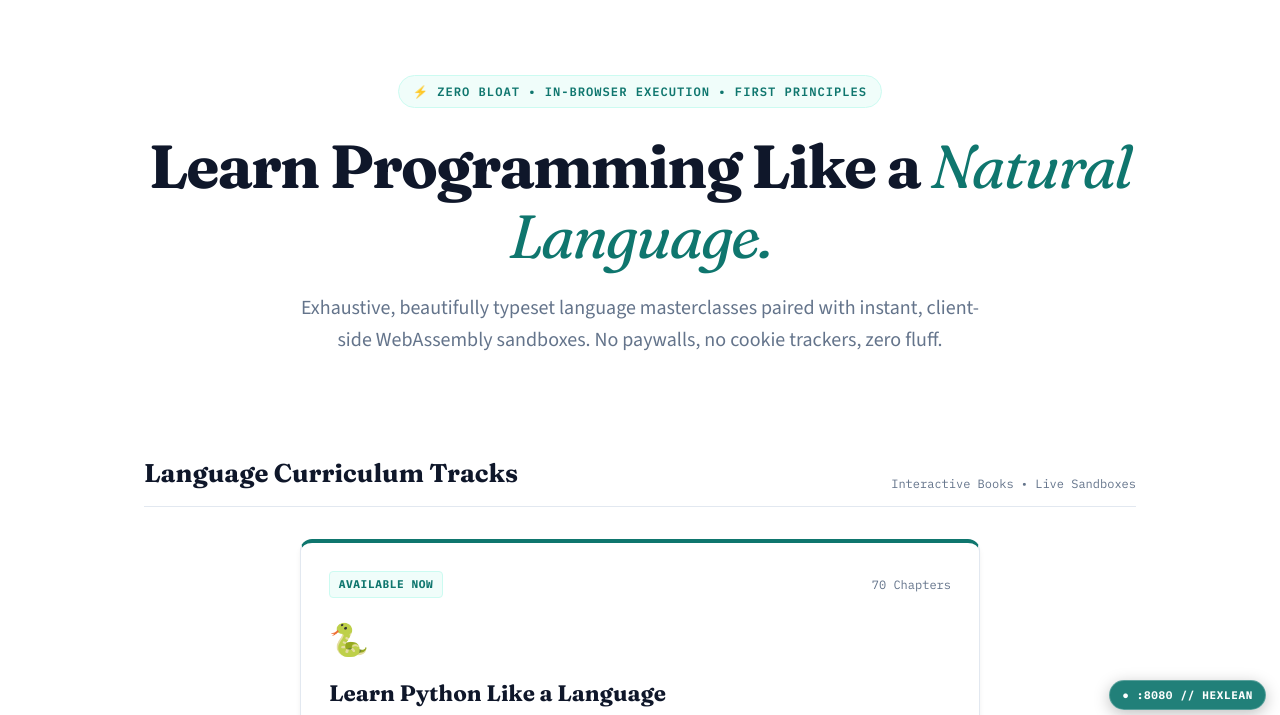
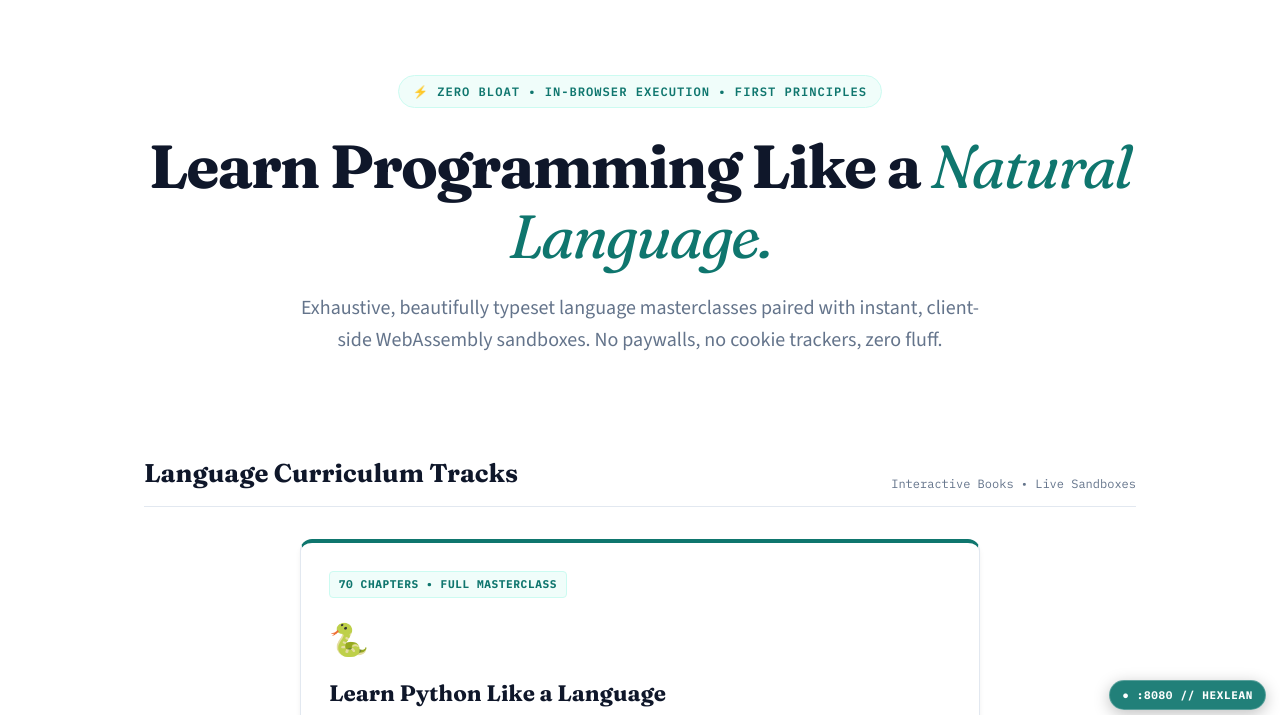
Before and after one commit to shadowpbx/hexlean, a plain HTML site: page index.html in a window 1280 px wide. Shown: the part 76-791 px from the top of the page. Drawn offline with nearby package versions, Linux system fonts and the light colour scheme.

Commit message:
style: update python track badge to 70 CHAPTERS • FULL MASTERCLASS

```diff
--- a/index.html
+++ b/index.html
@@ -520,8 +520,7 @@
         <article class="track-card active">
           <div>
             <div class="track-header">
-              <span class="track-badge-active">Available Now</span>
-              <span style="font-family:var(--font-mono);font-size:0.75rem;color:var(--text-muted);">70 Chapters</span>
+              <span class="track-badge-active">70 CHAPTERS &bull; FULL MASTERCLASS</span>
             </div>
             <div class="track-icon">🐍</div>
             <h3 class="track-title">Learn Python Like a Language</h3>
```
